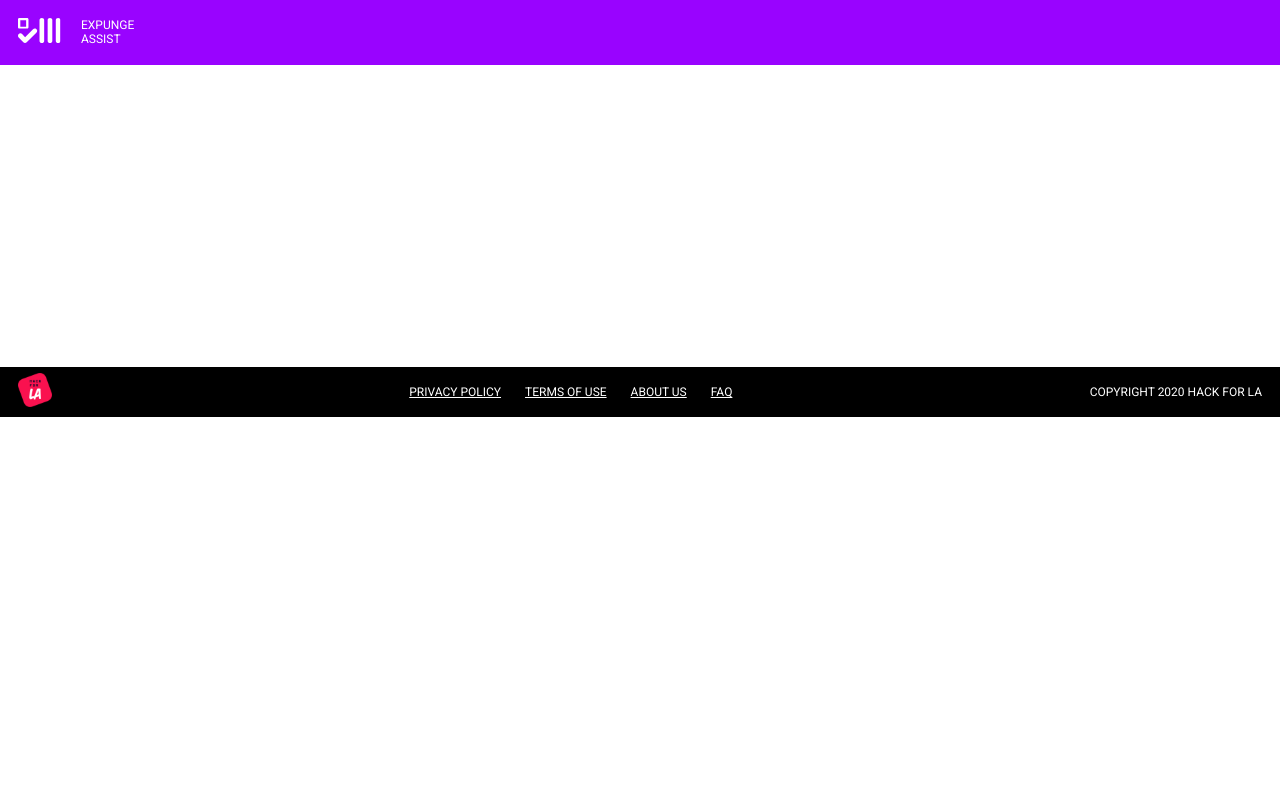
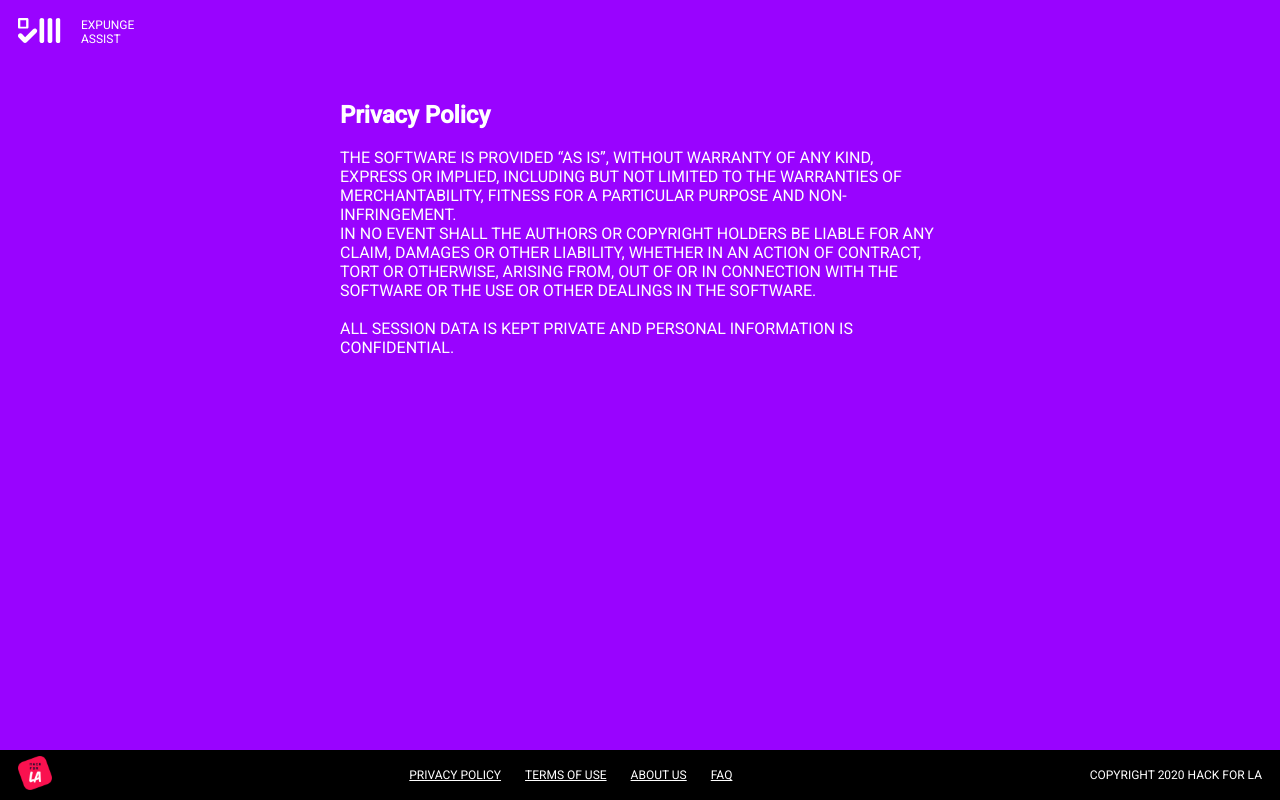
Before and after one commit to hackforla/expunge-assist, a React (Create React App) app in the folder products/statement-generator/: page /PrivacyPolicy in a window 1280 px wide. Built offline with nearby package versions, Linux system fonts and the light colour scheme.

Commit message:
fix up PrivacyPolicy.tsx and TermsOfUse.tsx

```diff
--- a/products/statement-generator/src/components/Navbar.tsx
+++ b/products/statement-generator/src/components/Navbar.tsx
@@ -50,11 +50,7 @@ function NavbarLink(props: any) {
   const { url, children } = props;
 
   return (
-    <Link
-      className={classes.linkBtn}
-      href={`${process.env.PUBLIC_URL}/${url}`}
-      underline="always"
-    >
+    <Link className={classes.linkBtn} href={`/${url}`} underline="always">
       {children}
     </Link>
   );
--- a/products/statement-generator/src/pages/PrivacyPolicy.tsx
+++ b/products/statement-generator/src/pages/PrivacyPolicy.tsx
@@ -1,51 +1,11 @@
 import React from 'react';
 import { makeStyles, createStyles } from '@material-ui/core';
 
+import useUtilityStyles from 'styles/utilityStyles';
+
 const useStyles = makeStyles(() =>
   createStyles({
-    root: {
-      padding: '18px',
-      color: '#ffffff',
-      display: 'flex',
-      flexDirection: 'column',
-      justifyContent: 'center',
-      '& .centered': {
-        display: 'flex',
-        flexDirection: 'column',
-        justifyCOntent: 'flex-start',
-        width: '528px',
-        height: '266px',
-        margin: '0 auto',
-      },
-      '& h3': {
-        fontWeight: 500,
-        fontSize: '1.25rem',
-        lineHeight: '1.3rem',
-        letterSpacing: '0.0015em',
-        marginBottom: '1em',
-      },
-      '& .content': {
-        fontWeight: 'bold',
-        fontSize: '1rem',
-        lineHeight: '1.2rem',
-        letterSpacing: '0.005em',
-        marginBottom: '1em',
-      },
-    },
-    button: {
-      fontStyle: 'normal',
-      fontWeight: 'bold',
-      fontSize: '1rem',
-      lineHeight: '1.2rem',
-      textAlign: 'left',
-
-      letterSpacing: '0.0125em',
-      textTransform: 'uppercase',
-
-      color: '#ffffff',
-      backgroundColor: 'transparent',
-      border: 'none',
-    },
+    root: {},
   })
 );
 
@@ -55,11 +15,15 @@ interface PrivacyPolicyProps {
 
 const PrivacyPolicy = ({ handleClick }: PrivacyPolicyProps) => {
   const classes = useStyles();
+  const utilityClasses = useUtilityStyles({
+    pageTheme: 'dark',
+  });
+
   return (
-    <div className={classes.root}>
+    <div className={utilityClasses.primaryContainer}>
+      <div className={utilityClasses.contentContainer}>
         <div className="centered">
-        &nbsp;
-        <h3>Privacy Policy</h3>
+          <h2>Privacy Policy</h2>
           &nbsp;
           <p className="content">
             THE SOFTWARE IS PROVIDED “AS IS”, WITHOUT WARRANTY OF ANY KIND,
@@ -78,10 +42,7 @@ const PrivacyPolicy = ({ handleClick }: PrivacyPolicyProps) => {
             ALL SESSION DATA IS KEPT PRIVATE AND PERSONAL INFORMATION IS
             CONFIDENTIAL.
           </p>
-        &nbsp;
-        <button className={classes.button} onClick={handleClick}>
-          <span>BACK</span>
-        </button>
+        </div>
       </div>
     </div>
   );
--- a/products/statement-generator/src/pages/TermsOfUse.tsx
+++ b/products/statement-generator/src/pages/TermsOfUse.tsx
@@ -1,28 +1,23 @@
 import React from 'react';
 import { makeStyles, createStyles } from '@material-ui/core';
 
+import useUtilityStyles from 'styles/utilityStyles';
+
 const useStyles = makeStyles(() =>
   createStyles({
-    root: {
-      color: 'white',
-      padding: '18px',
-      display: 'flex',
-      flex: '1 0 auto',
-      flexDirection: 'column',
-    },
-    content: {
-      marginTop: '50px',
-      padding: '0 5px',
-      lineHeight: '1.17rem',
-    },
+    root: {},
   })
 );
 
 const TermsOfUse = () => {
   const classes = useStyles();
+  const utilityClasses = useUtilityStyles({
+    pageTheme: 'dark',
+  });
+
   return (
-    <div className={classes.root}>
-      <div className={classes.content}>
+    <div className={utilityClasses.primaryContainer}>
+      <div className={utilityClasses.contentContainer}>
         <h2>Terms of Use</h2>
         <br />
         <p>
```
Lines whose indentation alone changed are shown as unchanged.
